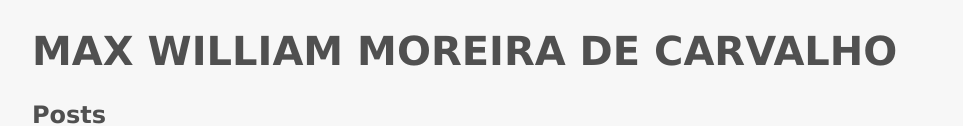
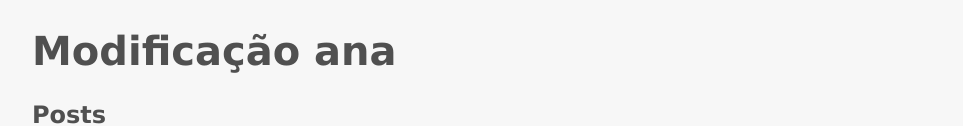
Before and after one commit to MAXWILLIAM2019/alura-git, a plain HTML site: page index.html in a window 1280 px wide. Shown: the part 305-431 px from the top of the page, without its empty margins (158-1121 px from the left). Drawn offline with Linux system fonts and the light colour scheme.

Commit message:
Renomeando Ana

```diff
--- a/index.html
+++ b/index.html
@@ -8,7 +8,7 @@
 <body>
   <header>
  <img src="https://i.postimg.cc/D02nLDN2/html.png" alt="imagem html" class="photo">
-  <h1 id="title">MAX WILLIAM MOREIRA DE CARVALHO</h1>
+  <h1 id="title">Modificação ana</h1>
   </header>
   <section>
     <header>
```
